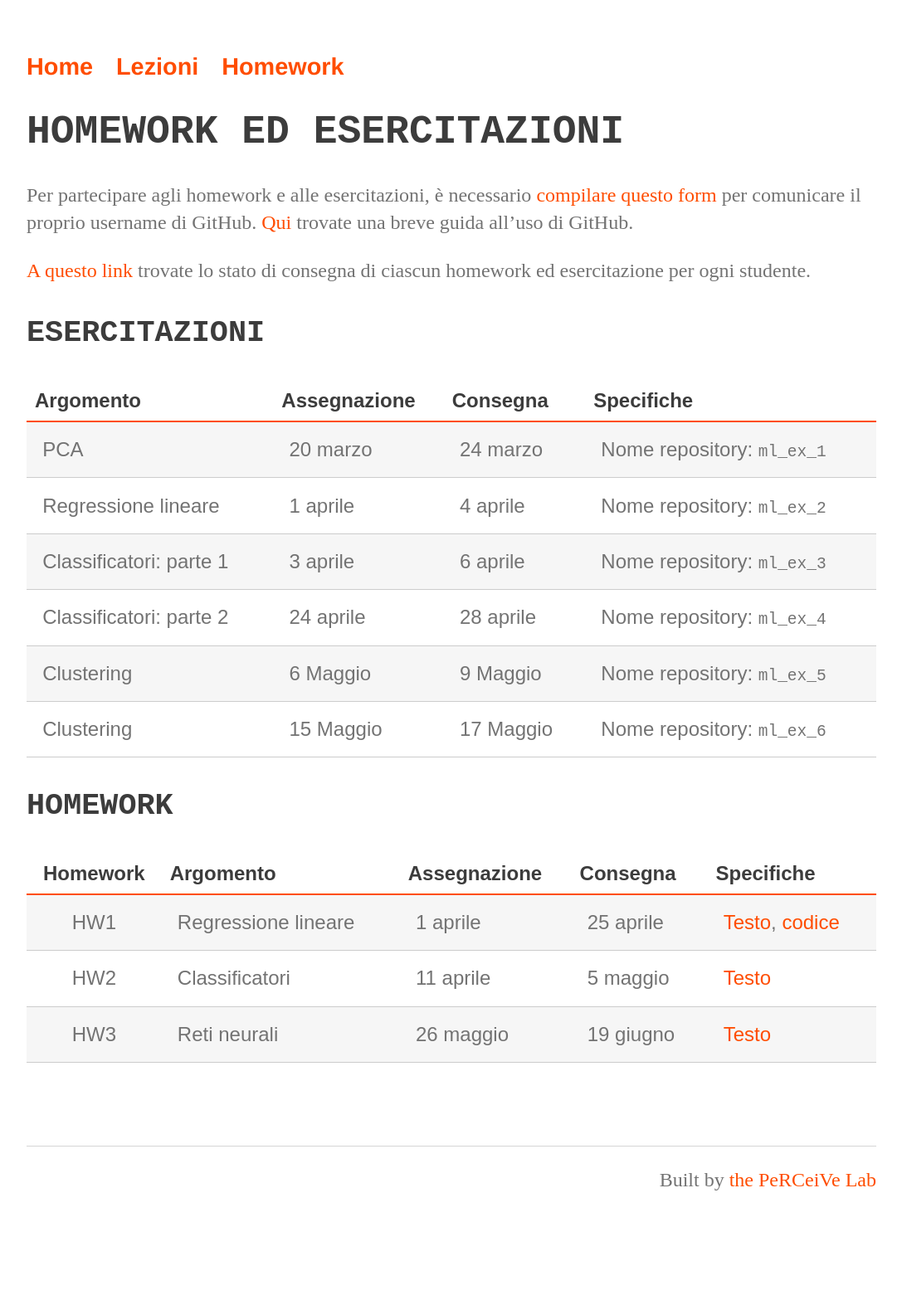
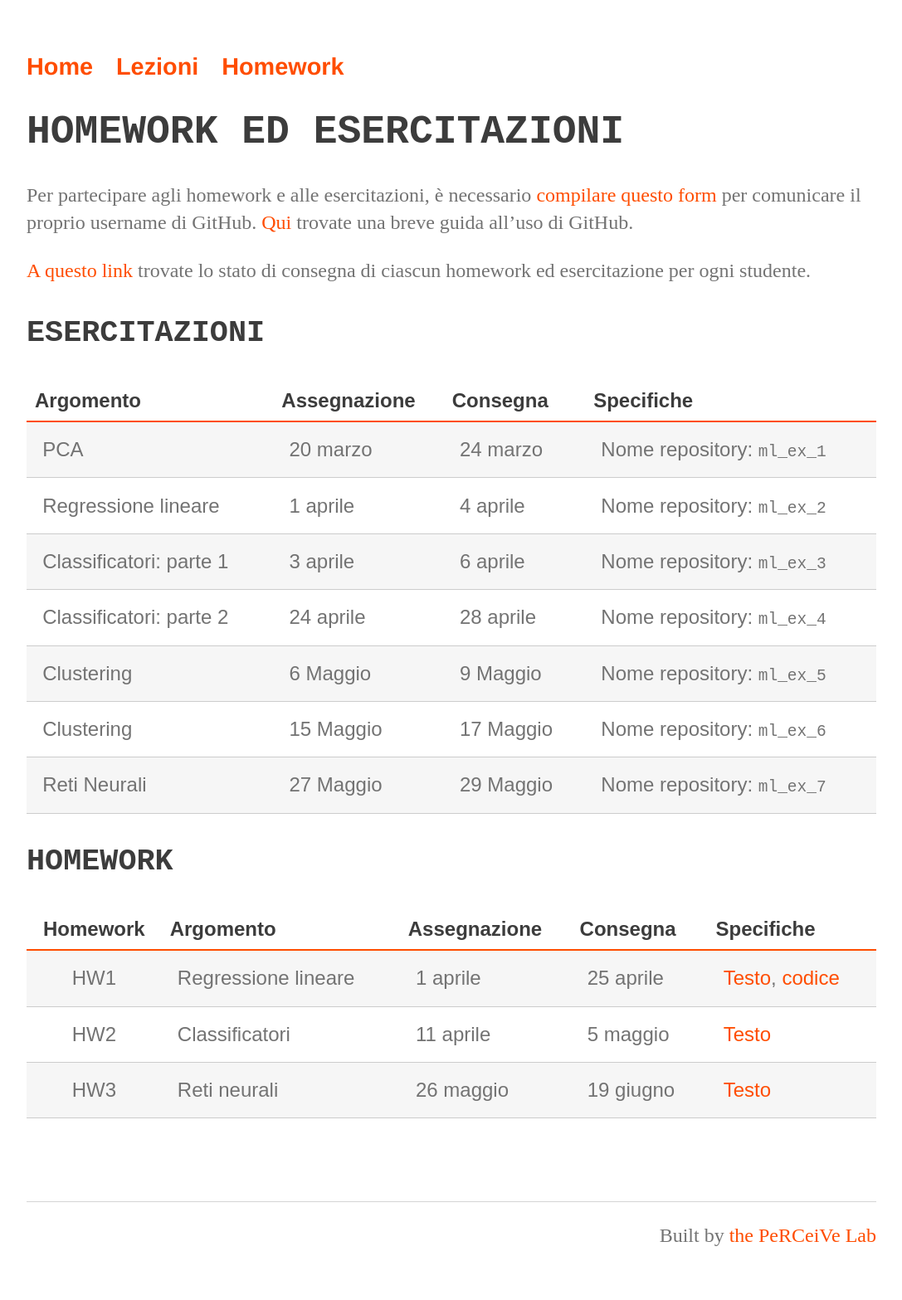
Before and after one commit to perceivelab/ml-mz-2025, a Jekyll site: the page built from homework.md, in a window 1280 px wide. Shown: the whole page at 83% size, without its empty margins (96-1183 px from the left). Built offline with Jekyll 4.4.1, drawn with Linux system fonts in a browser that asks for light colours; our own code applies the rules of GitHub Pages for plain Markdown files; before the commit the page ends 1500 px from its top, so only the background shows below that.

Commit message:
Update homework.md

```diff
--- a/homework.md
+++ b/homework.md
@@ -18,6 +18,8 @@ Per partecipare agli homework e alle esercitazioni, è necessario [compilare que
 | Classificatori: parte 2 | 24 aprile  | 28 aprile | Nome repository: `ml_ex_4` |
 | Clustering | 6 Maggio  | 9 Maggio | Nome repository: `ml_ex_5` |
 | Clustering | 15 Maggio  | 17 Maggio | Nome repository: `ml_ex_6` |
+| Reti Neurali | 27 Maggio  | 29 Maggio | Nome repository: `ml_ex_7` |
+
 
 ### HOMEWORK
 
```
